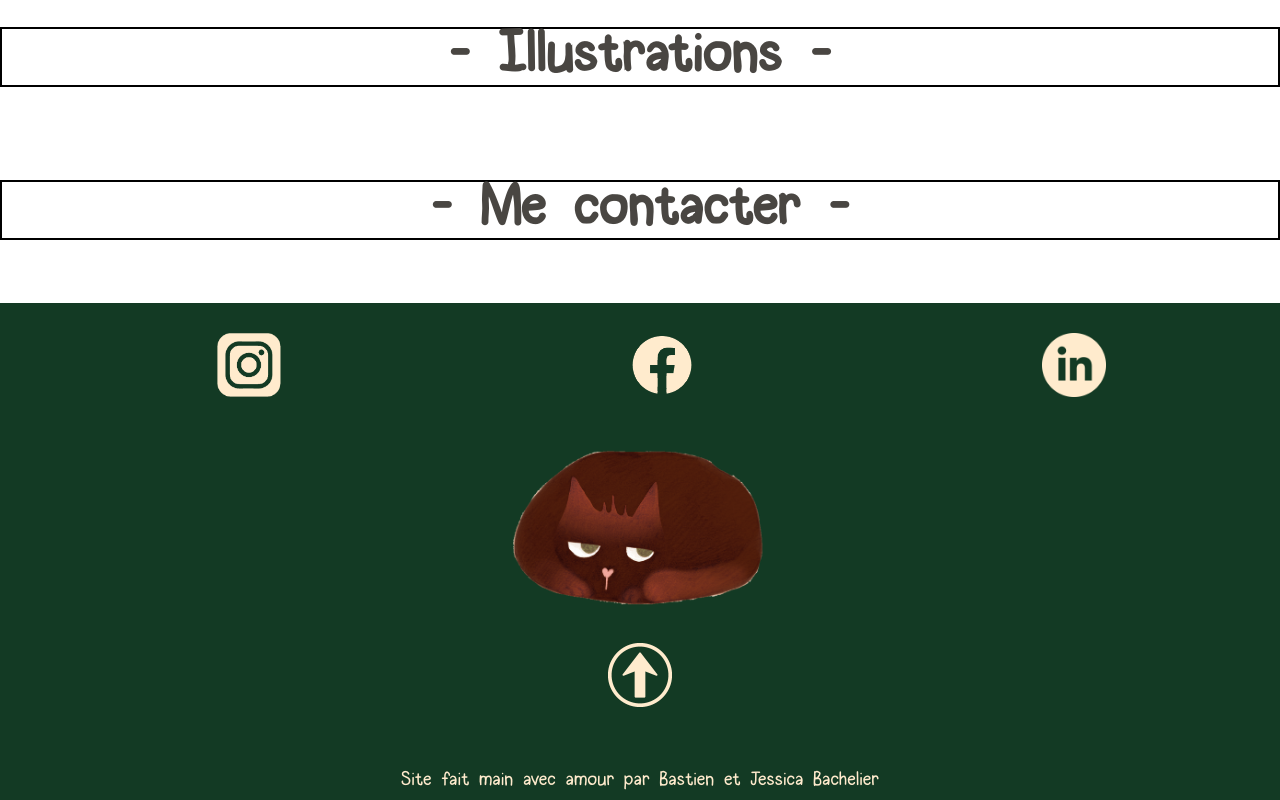
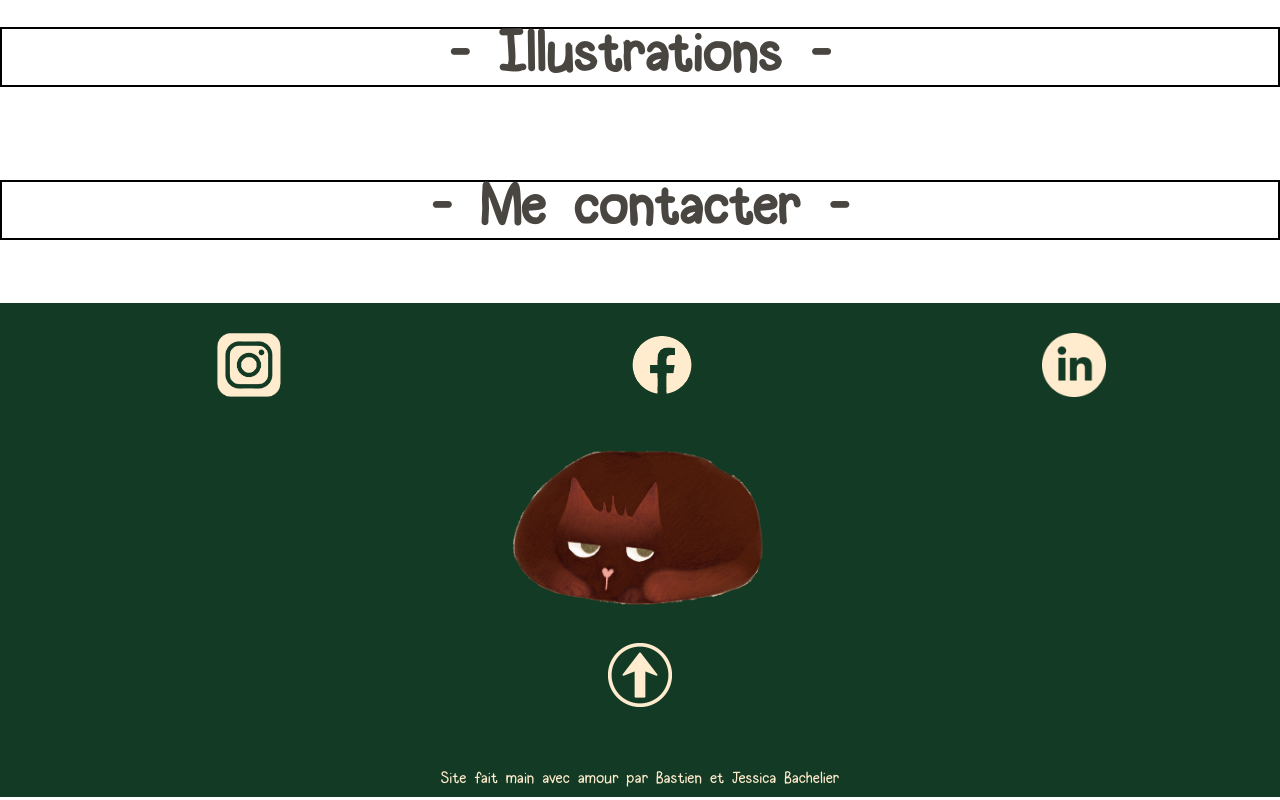
Before and after one commit to Bastien-DUPONT/Site-Jessica-Bachelier, a plain HTML site: page index.html in a window 1280 px wide. Shown: the part 1653-2453 px from the top of the page. Drawn offline with Linux system fonts and the light colour scheme; files whose address does not match are found by name; a web font is replaced by a local one.

Commit message:
Mise à jour du style CSS pour portable

```diff
--- a/style.css
+++ b/style.css
@@ -147,7 +147,7 @@ p{
 
 #messagefin
 {
-    font-size: 1.5dvw;
+    font-size: 1rem;
     padding: 10px 0px 10px;
     color: blanchedalmond;
 }
```
